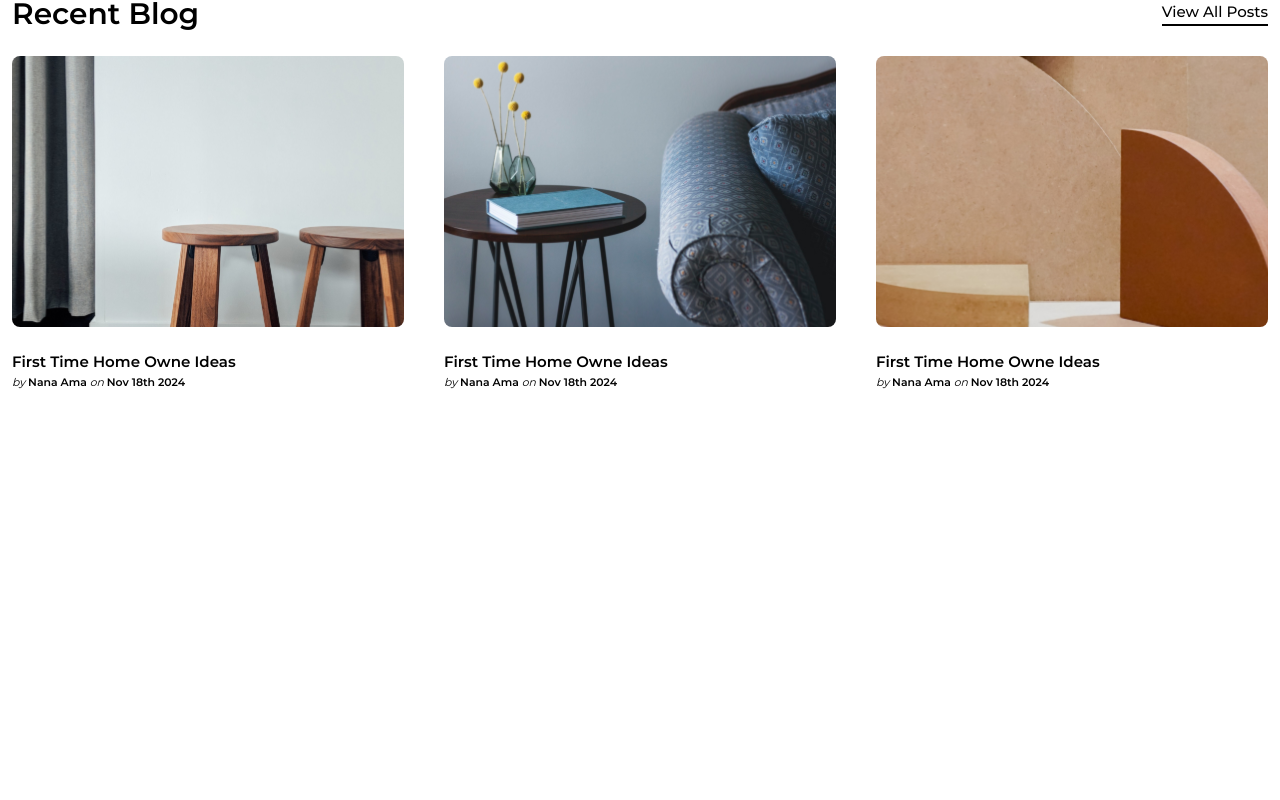
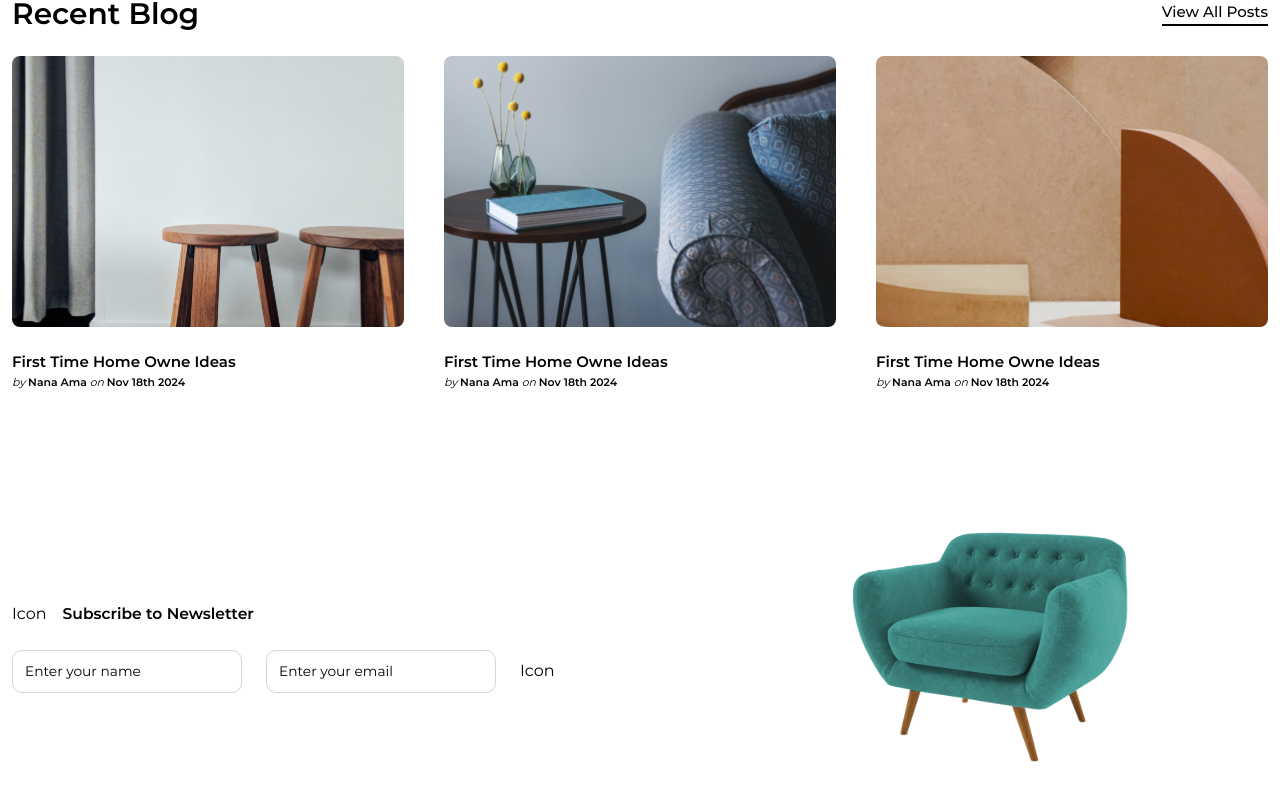
Before and after one commit to nadeemtadvi/Furniture-app, a React (Create React App) app: page / in a window 1280 px wide. Shown: the part 3306-4106 px from the top of the page. Before the commit the page ends 3760 px from the top, so only its background shows below. Built offline with nearby package versions, Linux system fonts and the light colour scheme.

Commit message:
design ui font

```diff
--- a/src/Components/Newsletter.jsx
+++ b/src/Components/Newsletter.jsx
@@ -1,11 +1,41 @@
-import React from 'react'
+import React from "react";
+import imgStatic from "../assets/Images/pngwing 2.svg";
 
 const Newsletter = () => {
   return (
-    <div>
+    <div className="max-w-screen-xl mx-auto py-16 px-3">
+      <div className="flex ">
+        <div className="grow self-center">
+          <div className="flex gap-4  mb-6">
+            <div className="flex-none">Icon</div>
+            <div className="grow">
+              <h4 className="text-[0.97rem] font-semibold text-black">
+                Subscribe to Newsletter
+              </h4>
+            </div>
+          </div>
+          <form action="">
+            <div className="flex items-center gap-6">
+              <input
+                type="text"
+                placeholder="Enter your name"
+                className="text-[0.86rem] font-normal text-black placeholder:text-black focus:ring-1 focus:ring-teal-700 outline-none rounded-[10px] py-2.5 px-3 border border-[#d4d4d4]"
+              />
+              <input
+                type="email"
+                placeholder="Enter your email"
+                className="text-[0.86rem] font-normal text-black placeholder:text-black focus:ring-1 focus:ring-teal-700 outline-none rounded-[10px] py-2.5 px-3 border border-[#d4d4d4]"
+              />
+              <div>Icon</div>
+            </div>
+          </form>
+        </div>
+        <div className="flex-none">
+          <img src={imgStatic} alt="" />
+        </div>
+      </div>
+    </div>
+  );
+};
 
-    </div>
-  )
-}
-
-export default Newsletter
+export default Newsletter;
--- a/src/Pages/Home.jsx
+++ b/src/Pages/Home.jsx
@@ -7,6 +7,7 @@ import InteriorDesign from "../Components/InteriorDesign";
 import Feature from "../Components/Feature";
 import Testimonial from "../Components/Testimonial";
 import RecentBlog from "../Components/RecentBlog";
+import Newsletter from "../Components/Newsletter";
 
 const Home = () => {
   return (
@@ -21,6 +22,7 @@ const Home = () => {
       <Feature/>
       <Testimonial/>
       <RecentBlog/>
+      <Newsletter/>
     </div>
   );
 };
```
Also changed, not shown: src/assets/Images/pngwing 2.svg (added).
